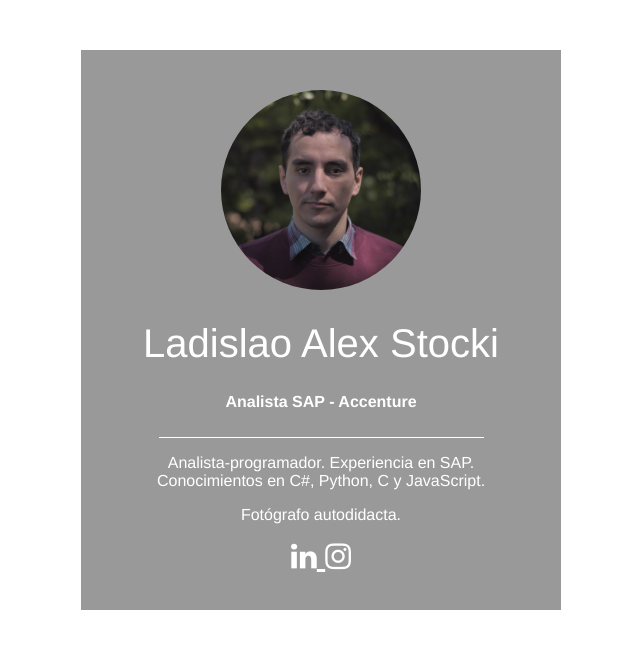
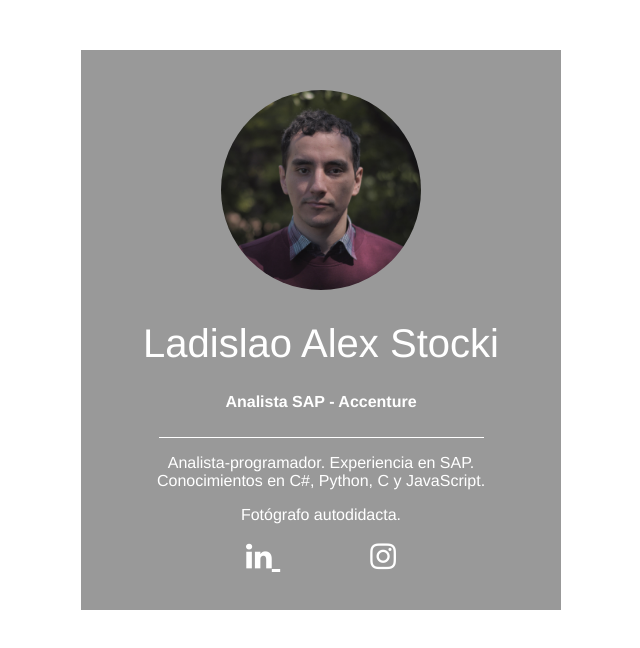
Before and after one commit to alexstocki/alexstocki.github.io, a plain HTML site: page index.html in a window 1280 px wide. Shown: the whole page, without its empty margins (319-959 px from the left). Drawn offline with Linux system fonts and the light colour scheme.

Commit message:
Update index.css

```diff
--- a/css/index.css
+++ b/css/index.css
@@ -44,6 +44,10 @@ p{
     letter-spacing: 3;
 }
 
+.social-networks a + a{
+    padding-left: 3em;
+}
+
 .social-networks a{
     color: white;
 }
```
